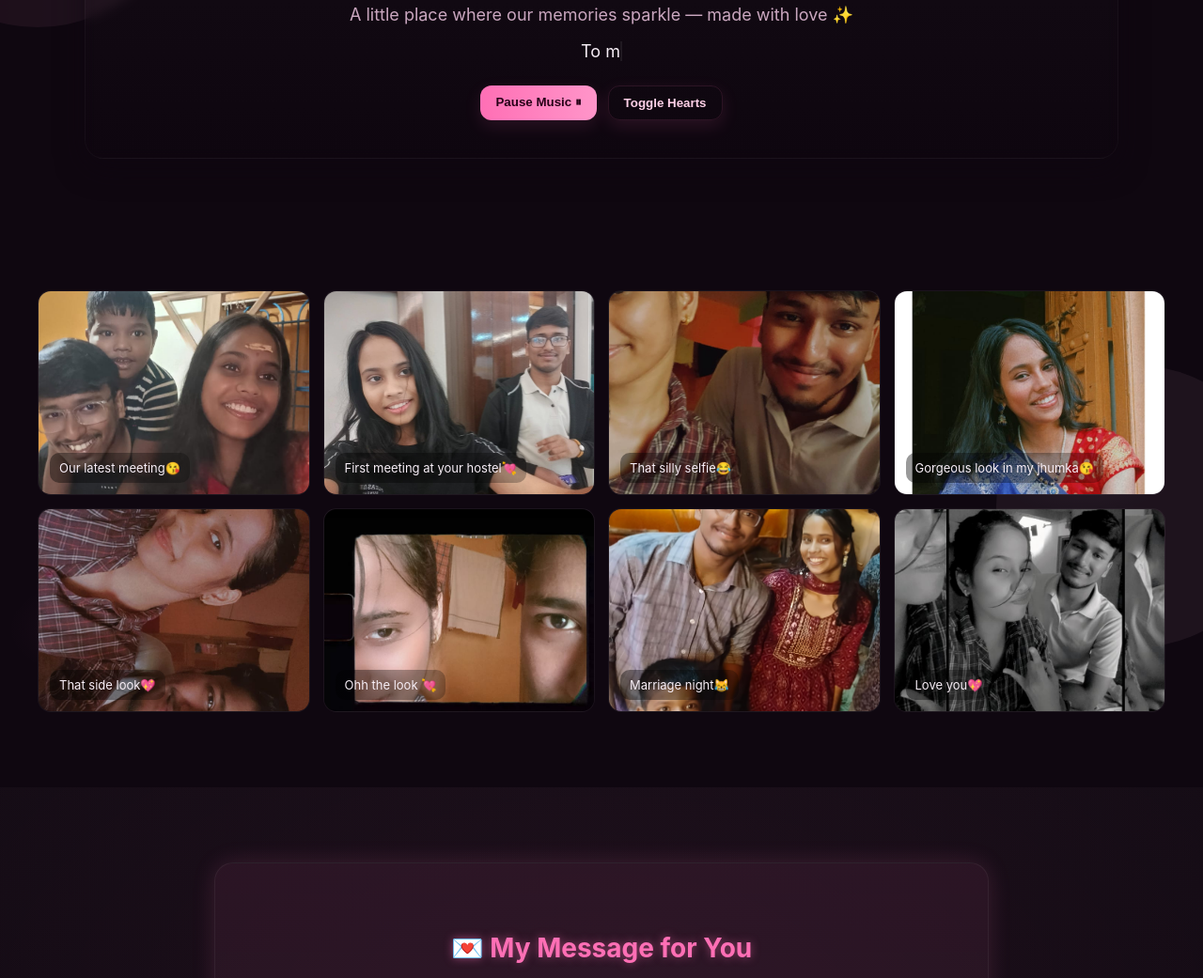
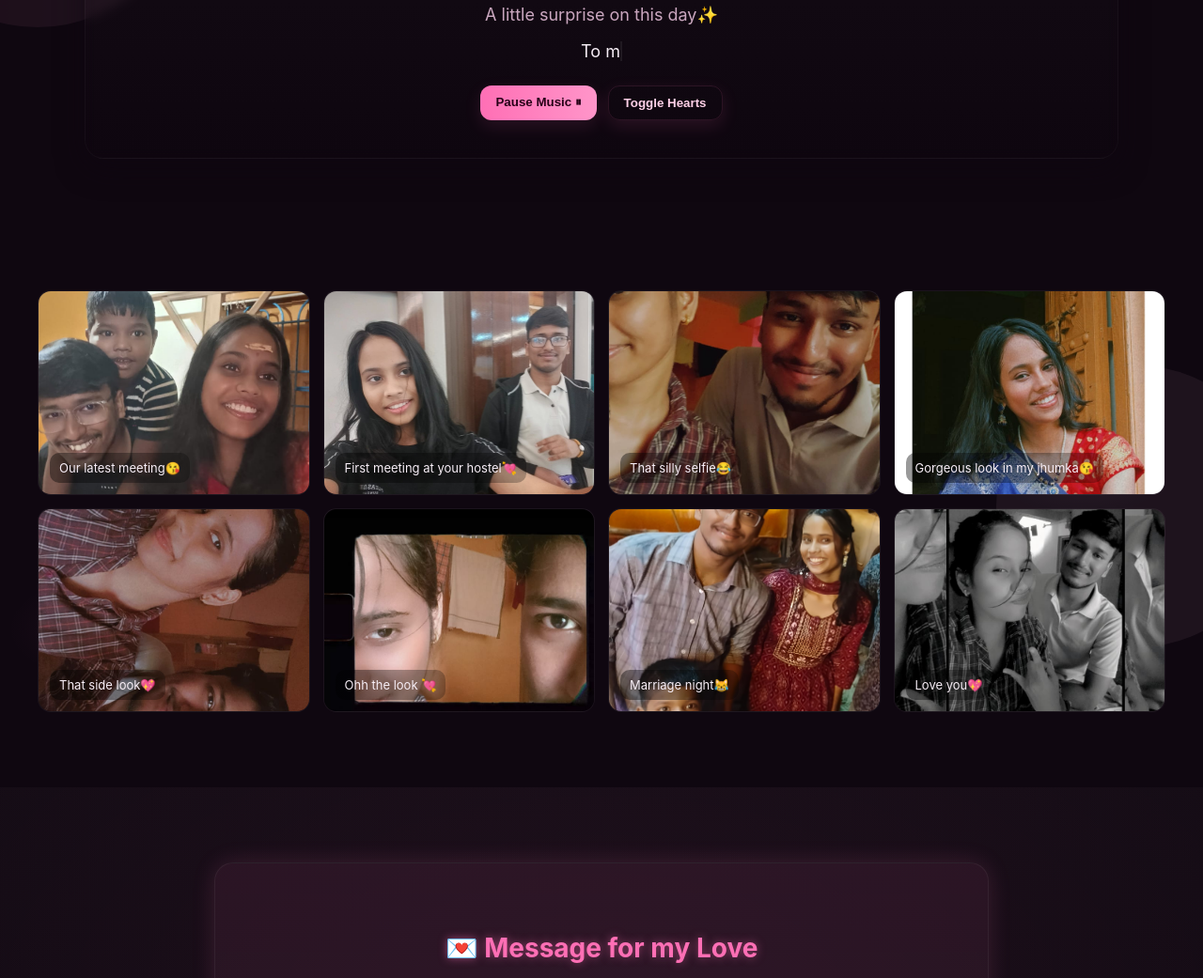
Before and after one commit to shadowsp204-byte/final, a plain HTML site: page index.html in a window 1280 px wide. Shown: the part 211-1252 px from the top of the page at 94% size. Drawn offline with Linux system fonts and the light colour scheme.

Commit message:
Update index.html

```diff
--- a/index.html
+++ b/index.html
@@ -143,7 +143,7 @@
   <header class="hero">
     <div class="hero-card">
       <h1 class="title">Happy Birthday, <span class="name">Anku 💖</span></h1>
-      <p class="subtitle">A little place where our memories sparkle — made with love ✨</p>
+      <p class="subtitle">A little surprise on this day✨</p>
       <div class="wishes"><span class="typewriter" id="wishText">Wishing you a day as lovely as you are...</span></div>
       <div class="btns">
         <button class="btn" id="playMusic">Play Music ▶</button>
@@ -154,7 +154,6 @@
 
   <main class="gallery-wrap">
     <div class="gallery-grid" id="gallery">
-      <!-- 8 photos; replace src with your images -->
       <div class="photo" data-index="1"><img src="images/photo1.jpg" alt="Our moment 1"><div class="caption">Our latest meeting😘</div></div>
       <div class="photo" data-index="2"><img src="images/photo2.jpg" alt="Our moment 2"><div class="caption">First meeting at your hostel💘</div></div>
       <div class="photo" data-index="3"><img src="images/photo3.jpg" alt="Our moment 3"><div class="caption">That silly selfie😂</div></div>
@@ -168,7 +167,7 @@
 
 <section class="message-wrap">
     <div class="message-card">
-      <h2>💌 My Message for You</h2>
+      <h2>💌 Message for my Love</h2>
       <p>
         Anku, you are the most beautiful part of my world — my calm in chaos, my laughter in silence, my reason to smile every single day.
         On your special day, I just want to remind you how deeply you are loved.
```
